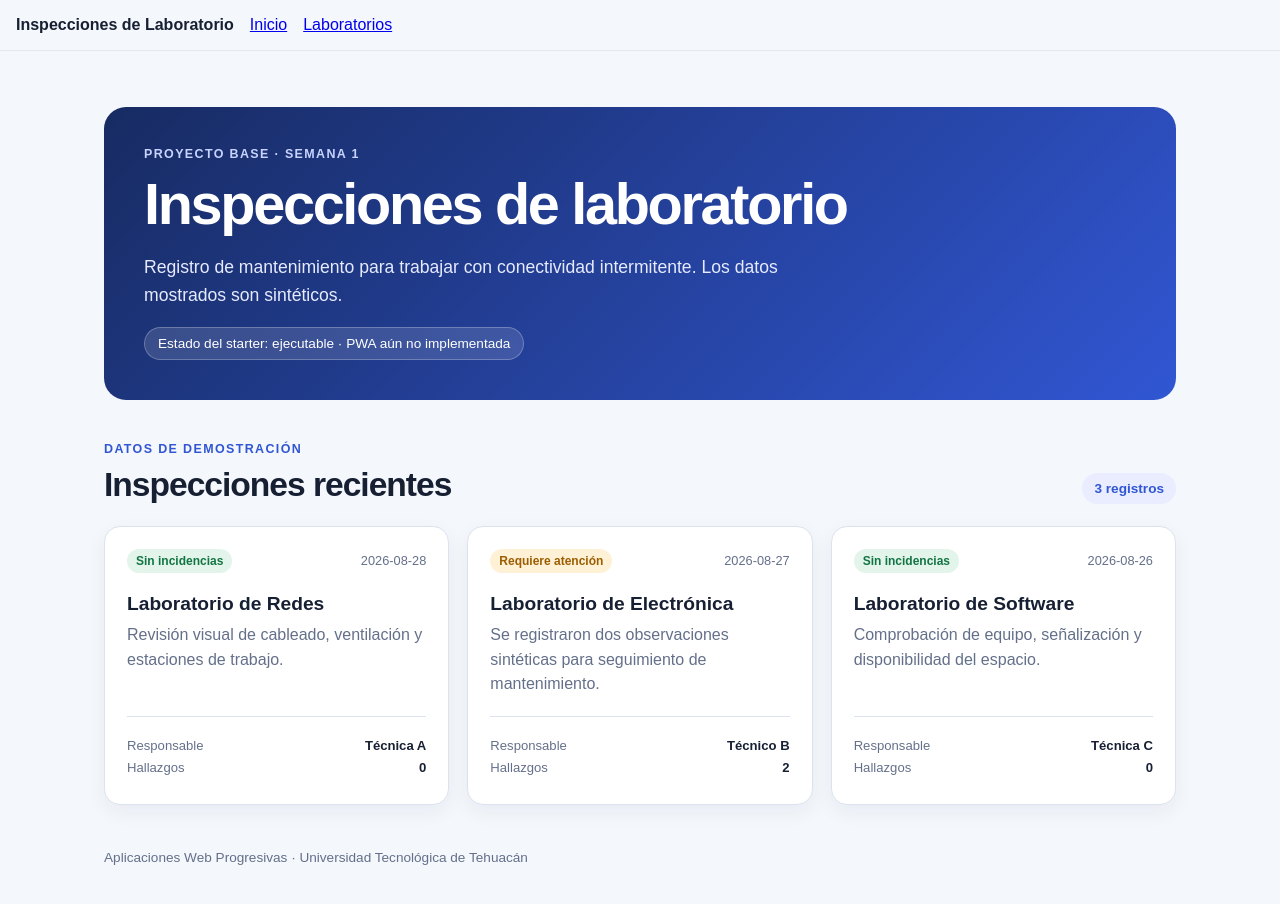
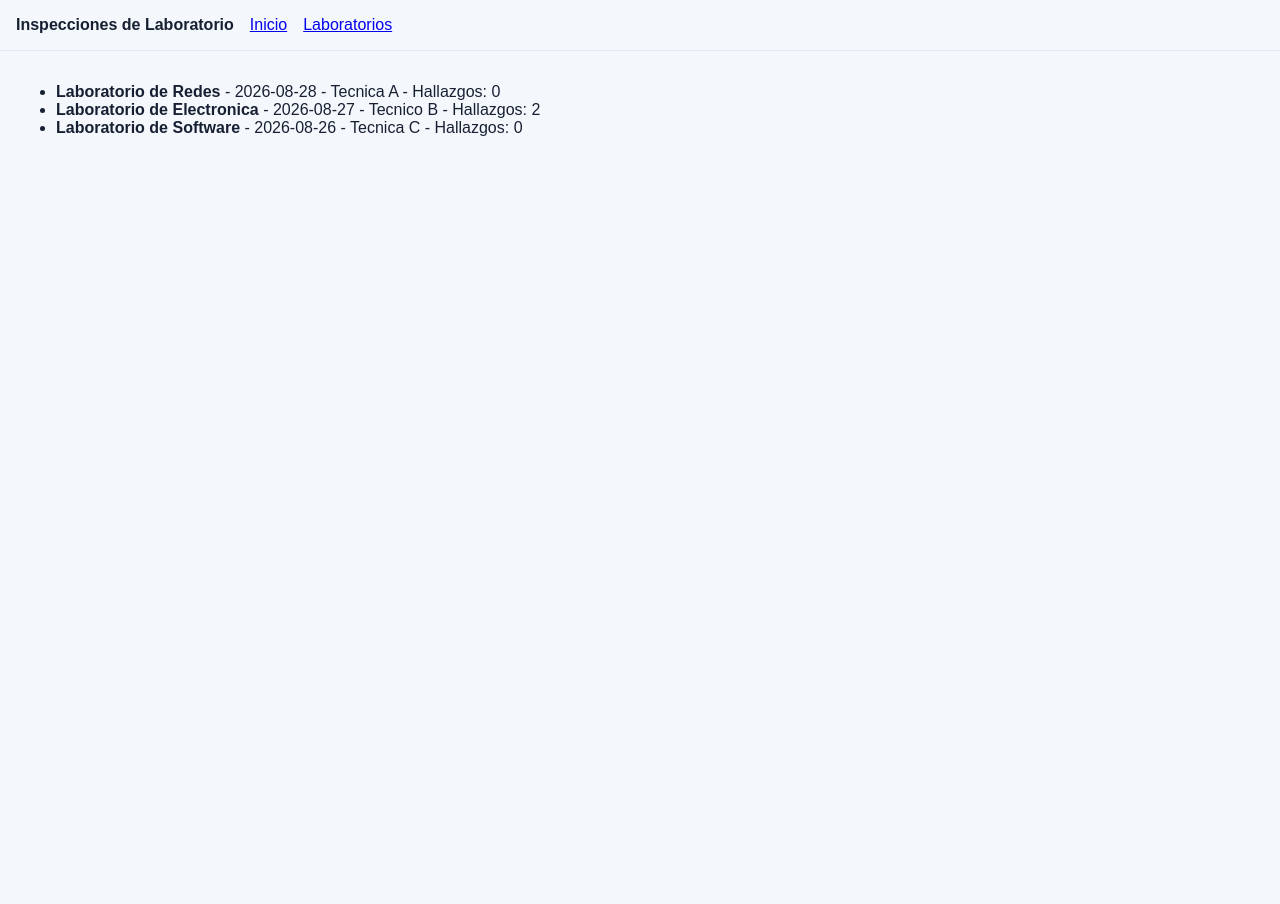
Before and after one commit to FerSalazar726/PWA-Equipo-4, a Next.js app: page / in a window 1280 px wide. Shown: the top 904 px of the page. After the commit the page ends 800 px from the top, so only its background shows below. Built offline with nearby package versions, Linux system fonts and the light colour scheme.

Commit message:
Agrega page.tsx con estados y prueba de manifest

```diff
--- a/package.json
+++ b/package.json
@@ -6,7 +6,7 @@
     "dev": "next dev",
     "build": "next build",
     "start": "next start",
-    "test": "node tests/starter.spec.mjs && tsc --project tests/tsconfig.json && node --test .test-build/tests/app-shell.spec.js",
+    "test": "node tests/starter.spec.mjs && tsc --project tests/tsconfig.json && node --test .test-build/tests/app-shell.spec.js .test-build/tests/manifest.spec.js",
     "verify": "node scripts/verify.mjs"
   },
   "dependencies": {
--- a/src/app/page.tsx
+++ b/src/app/page.tsx
@@ -1,54 +1,66 @@
-import { inspections } from "../lib/data/inspections";
+"use client";
 
-export default function HomePage() {
+// Pagina de Inspecciones de laboratorio: muestra los estados con datos sintéticos.
+
+import { useEffect, useState } from "react";
+import {
+  LoadingState,
+  ErrorState,
+  EmptyState,
+} from "@/components/app-shell";
+
+type Inspeccion = {
+  id: string;
+  laboratorio: string;
+  fecha: string;
+  responsable: string;
+  hallazgos: number;
+};
+
+const inspeccionesSinteticas: Inspeccion[] = [
+  { id: "1", laboratorio: "Laboratorio de Redes", fecha: "2026-08-28", responsable: "Tecnica A", hallazgos: 0 },
+  { id: "2", laboratorio: "Laboratorio de Electronica", fecha: "2026-08-27", responsable: "Tecnico B", hallazgos: 2 },
+  { id: "3", laboratorio: "Laboratorio de Software", fecha: "2026-08-26", responsable: "Tecnica C", hallazgos: 0 },
+];
+
+// Cambia este valor para probar cada estado a mano: "loading" | "error" | "empty" | "success"
+      const ESTADO_DE_PRUEBA: "loading" | "error" | "empty" | "success" = "success";
+export default function Page() {
+  const [estado, setEstado] = useState<"loading" | "error" | "empty" | "success">("loading");
+  const [datos, setDatos] = useState<Inspeccion[]>([]);
+
+  useEffect(() => {
+    const timeout = setTimeout(() => {
+      if (ESTADO_DE_PRUEBA === "error") {
+        setEstado("error");
+      } else if (ESTADO_DE_PRUEBA === "empty") {
+        setDatos([]);
+        setEstado("empty");
+      } else {
+        setDatos(inspeccionesSinteticas);
+        setEstado("success");
+      }
+    }, 500);
+    return () => clearTimeout(timeout);
+  }, []);
+
   return (
-    <main className="page-shell">
-      <header className="hero">
-        <p className="eyebrow">Proyecto base · Semana 1</p>
-        <h1>Inspecciones de laboratorio</h1>
-        <p className="lead">
-          Registro de mantenimiento para trabajar con conectividad intermitente.
-          Los datos mostrados son sintéticos.
-        </p>
-        <span className="status">Estado del starter: ejecutable · PWA aún no implementada</span>
-      </header>
-
-      <section aria-labelledby="inspections-heading" className="content-section">
-        <div className="section-heading">
-          <div>
-            <p className="eyebrow">Datos de demostración</p>
-            <h2 id="inspections-heading">Inspecciones recientes</h2>
-          </div>
-          <span className="count">{inspections.length} registros</span>
-        </div>
-
-        <div className="inspection-grid">
-          {inspections.map((inspection) => (
-            <article className="inspection-card" key={inspection.id}>
-              <div className="card-topline">
-                <span className={`badge badge-${inspection.status}`}>{inspection.statusLabel}</span>
-                <span className="muted">{inspection.date}</span>
-              </div>
-              <h3>{inspection.location}</h3>
-              <p>{inspection.summary}</p>
-              <dl>
-                <div>
-                  <dt>Responsable</dt>
-                  <dd>{inspection.inspector}</dd>
-                </div>
-                <div>
-                  <dt>Hallazgos</dt>
-                  <dd>{inspection.findings}</dd>
-                </div>
-              </dl>
-            </article>
+    <>
+      {estado === "loading" && <LoadingState />}
+      {estado === "error" && (
+        <ErrorState message="No se pudo cargar la informacion." />
+      )}
+      {estado === "empty" && <EmptyState />}
+      {estado === "success" && (
+        <ul>
+          {datos.map((inspeccion) => (
+            <li key={inspeccion.id}>
+              <strong>{inspeccion.laboratorio}</strong> - {inspeccion.fecha} -{" "}
+              {inspeccion.responsable} - Hallazgos: {inspeccion.hallazgos}
+            </li>
           ))}
-        </div>
-      </section>
-
-      <footer className="footer">
-        <p>Aplicaciones Web Progresivas · Universidad Tecnológica de Tehuacán</p>
-      </footer>
-    </main>
+        </ul>
+      )}
+    </>
   );
 }
```
Also changed, not shown: tests/tsconfig.json (+1 -1 lines), 1 other file (tests, documents, lock files or other folders).
